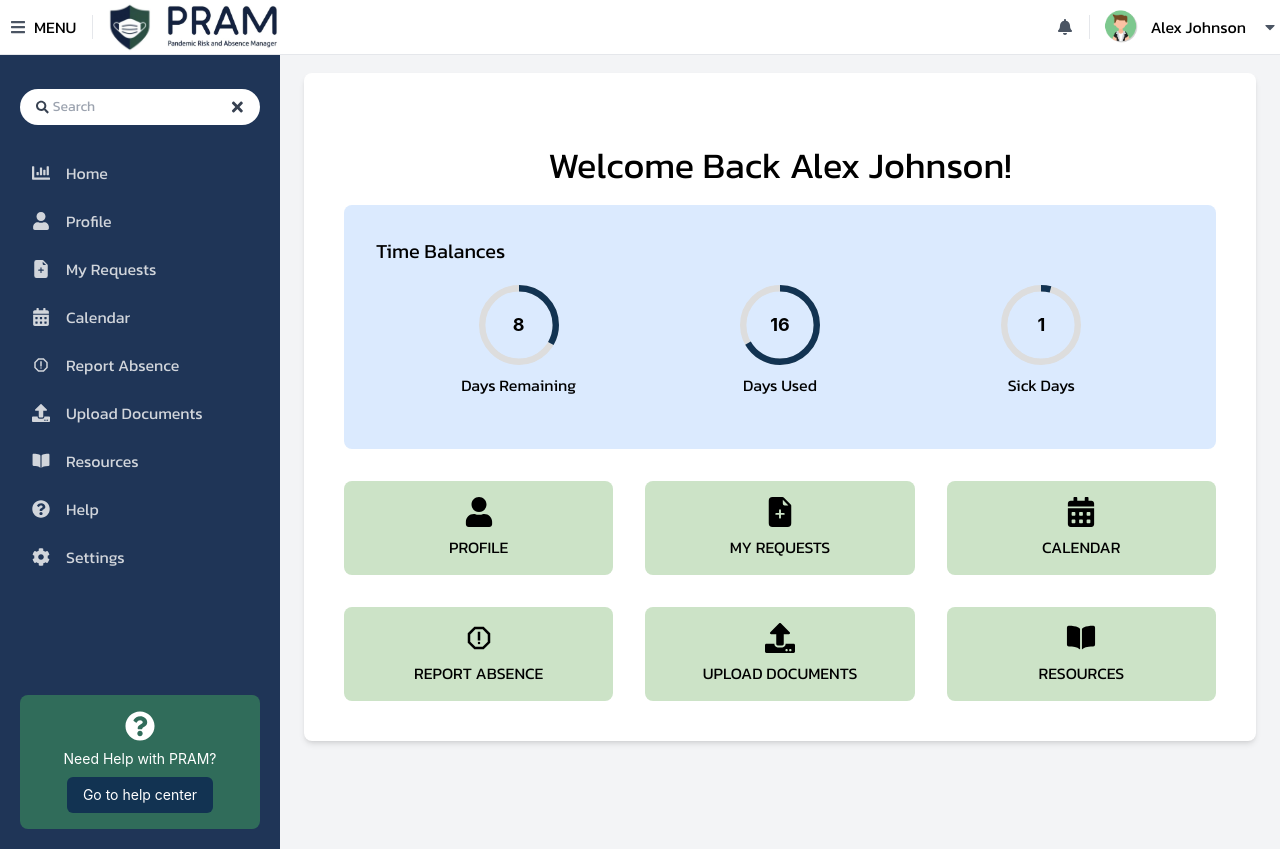
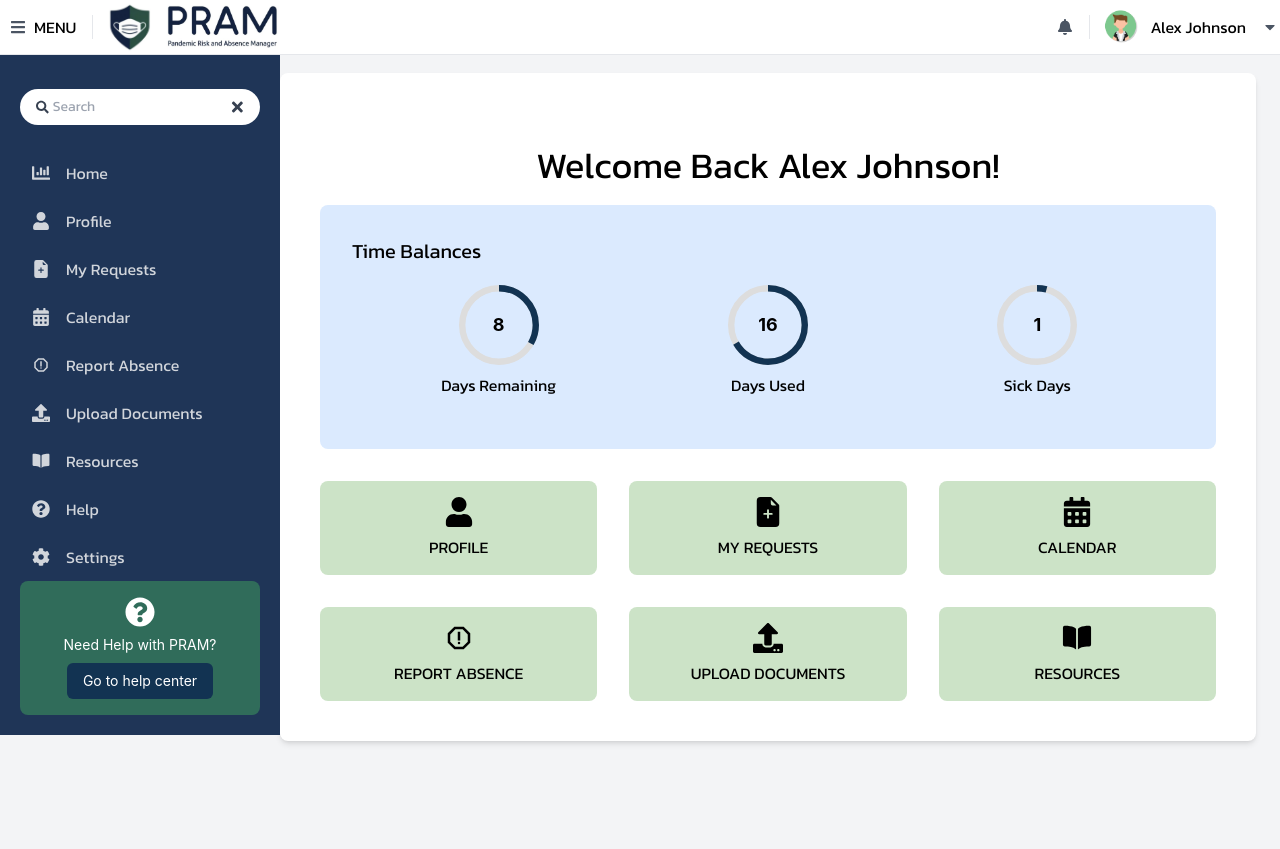
Before and after one commit to Pandemic-Risk-and-Absence-Manager-PRAM/PRAMUI, a React (Create React App) app: page / in a window 1280 px wide. Both pictures are taken after a click on the button "Absence Portal". Built offline with nearby package versions, Linux system fonts and the light colour scheme.

Commit message:
PRAMUI-12: Final Navigation Bar bug fixes

```diff
--- a/src/components/layout/NavigationBar.js
+++ b/src/components/layout/NavigationBar.js
@@ -60,7 +60,7 @@ const NavigationBar = ({ isOpen, toggleNavigationBar }) => {
 
   return (
     <div className="flex">
-      <div className={`fixed h-screen bg-[#1F3557] p-5 pt-8 ${isOpen ? "w-[280px]" : "w-15"} duration-300 flex flex-col`}>
+      <div className={`fixed bg-[#1F3557] p-5 pt-8 ${isOpen ? "w-[280px]" : "w-15"} duration-300 flex flex-col`}>
 
         {/* Search Bar (Conditional Rendering) */}
         {isOpen && (
@@ -78,7 +78,7 @@ const NavigationBar = ({ isOpen, toggleNavigationBar }) => {
         )}
 
         {/* Menu Items */}
-        <ul className="mt-6 flex-1 overflow-y-auto" style={{ fontFamily: 'Kanit, sans-serif' }}>
+        <ul className="mt-6 flex-grow overflow-y-auto" style={{ fontFamily: 'Kanit, sans-serif', minHeight: isOpen ? '430px' : '630px'  }}>
           {filteredMenuItems.map((item, index) => (
             <Link to={item.link} key={index} className="flex items-center gap-x-4 p-3 text-gray-300 hover:bg-custom-green-27 rounded-md cursor-pointer">
               <span className="text-lg">{item.icon}</span>
--- a/src/pages/dashboard/AbsencePortal/AbsencePortal.js
+++ b/src/pages/dashboard/AbsencePortal/AbsencePortal.js
@@ -25,8 +25,8 @@ const AbsencePortal = () => {
       <div className="flex flex-1">
         <NavigationBar isOpen={isOpen} toggleNavigationBar={toggleNavigationBar} />
 
-        <div className="flex-1 min-h-screen" style={{ paddingLeft: isOpen ? "280px" : "100px", transition: "padding-left 0.3s ease" }}>
-          <div className="p-6 h-screen bg-gray-100">
+        <div className="flex-1 min-h-screen">
+          <div className="p-6 h-screen bg-gray-100" style={{ paddingLeft: isOpen ? "280px" : "100px", transition: "padding-left 0.3s ease" }}>
             <div className="max-w-5xl mx-auto bg-white p-0 rounded-lg shadow-md">
               <div className="flex flex-col overflow-y-auto p-10">
                 {/* Welcome Back message */}
--- a/src/pages/navigation/MyRequests/MyRequests.js
+++ b/src/pages/navigation/MyRequests/MyRequests.js
@@ -38,8 +38,8 @@ const MyRequests = () => {
             <div className="flex flex-1">
                 <NavigationBar isOpen={isOpen} toggleNavigationBar={toggleNavigationBar} />
 
-                <div className="flex-1 min-h-screen" style={{ paddingLeft: isOpen ? "280px" : "100px", transition: "padding-left 0.3s ease" }}>
-                    <div className="p-6 h-screen bg-gray-100">
+                <div className="flex-1 min-h-screen">
+                    <div className="p-6 h-screen bg-gray-100" style={{ paddingLeft: isOpen ? "280px" : "100px", transition: "padding-left 0.3s ease" }}>
                         <div className="max-w-5xl mx-auto bg-white rounded-lg shadow-md">
                             <div className="p-6 w-full overflow-x-auto">
                                 <h1 className="text-3xl font-bold mb-6" style={{ fontFamily: 'Kanit, sans-serif' }}>MY REQUESTS</h1>
```
